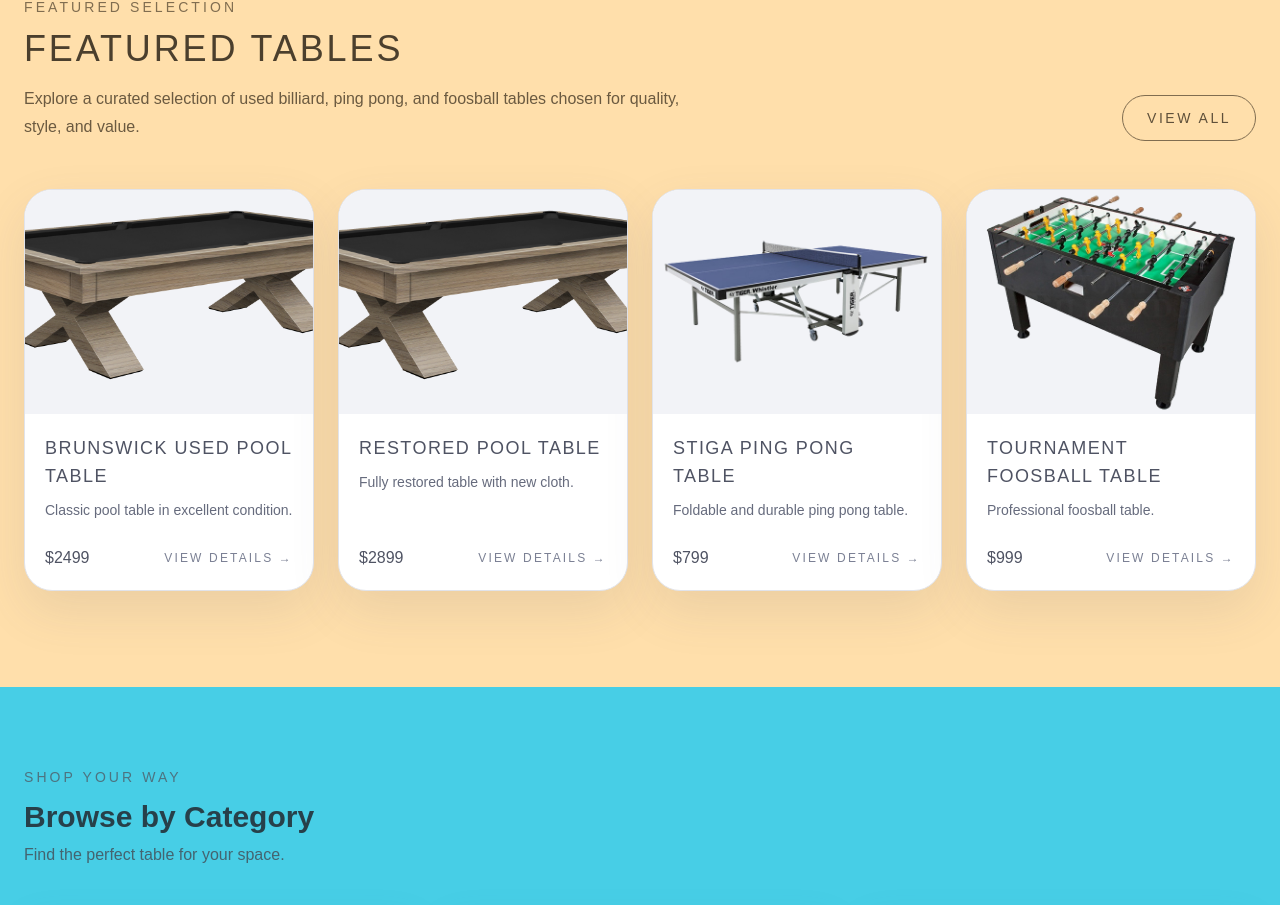
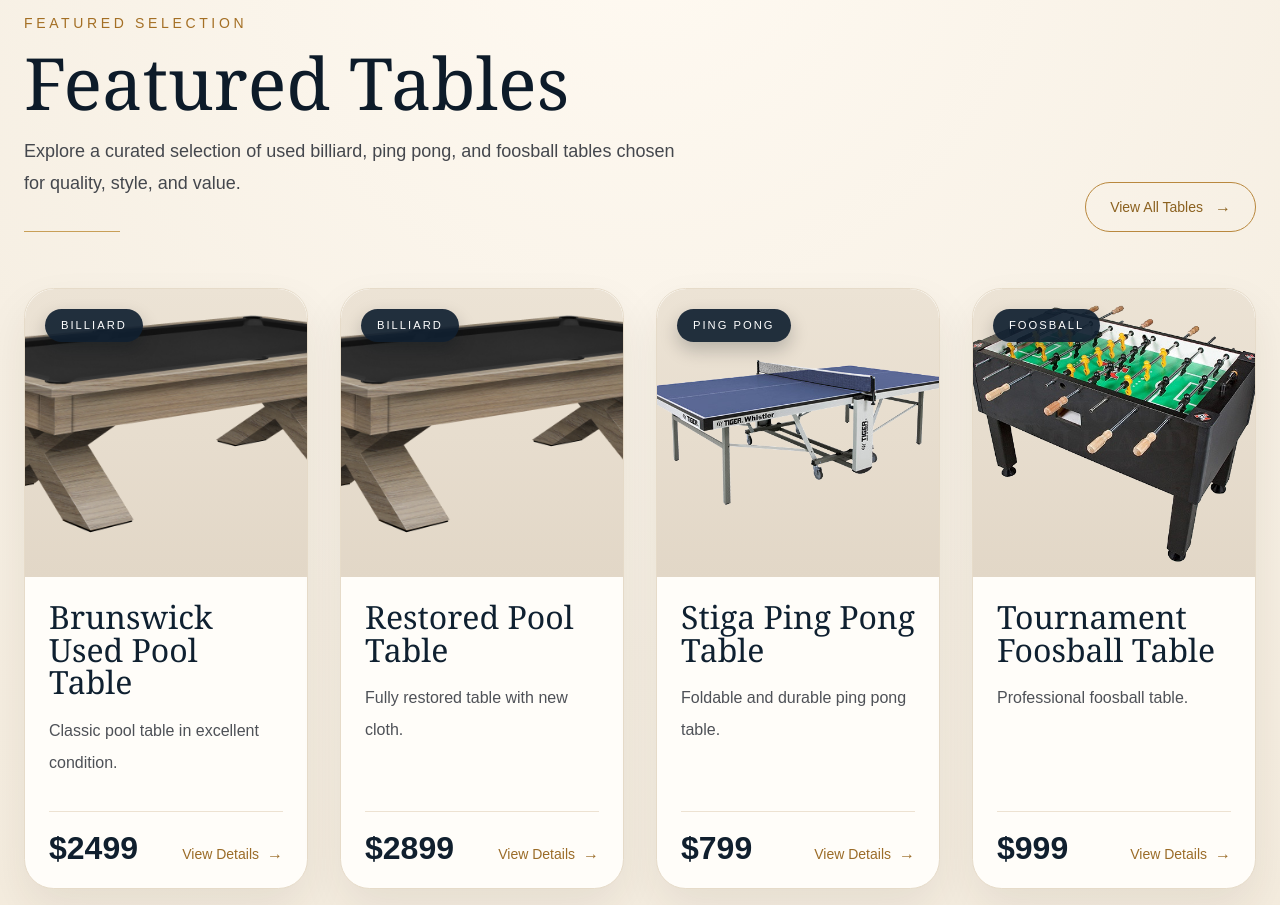
Before and after one commit to disc3110/used-tables-frontend, a Next.js app: page / in a window 1280 px wide. Shown: the part 1859-2764 px from the top of the page. Built offline with nearby package versions, Linux system fonts and the light colour scheme.

Commit message:
refactor featured section

```diff
--- a/src/components/layout/Navbar.tsx
+++ b/src/components/layout/Navbar.tsx
@@ -2,31 +2,37 @@
 
 export default function Navbar() {
   return (
-    <nav className="fixed top-0 left-0 z-50 w-full border-b border-[#3f4768] bg-[#505a80]/92 text-white backdrop-blur">
-      <div className="max-w-7xl mx-auto px-6 py-4 flex items-center justify-between">
-        <Link href="/" className="font-bold text-lg">
-          Used Pool Tables
+    <nav className="fixed top-0 left-0 z-50 w-full border-b border-white/10 bg-[#081a2a]/96 text-white backdrop-blur-xl">
+      <div className="mx-auto flex max-w-7xl items-center justify-between gap-4 px-5 py-4 md:px-6">
+        <Link
+          href="/"
+          className="max-w-[10.5rem] text-balance text-lg leading-tight text-[#f7efe3] [font-family:Georgia,Times,'Times_New_Roman',serif] sm:max-w-none md:text-[2rem]"
+        >
+          Used Billiard Store
         </Link>
 
-        <div className="hidden md:flex items-center gap-6">
-          <Link href="/products" className="hover:underline">
+        <div className="hidden items-center justify-center gap-10 text-[0.98rem] text-white/88 md:flex">
+          <Link href="/products" className="transition hover:text-[#f3c46e]">
             Shop
           </Link>
 
-          <Link href="/about" className="hover:underline">
+          <Link href="/about" className="transition hover:text-[#f3c46e]">
             About
           </Link>
 
-          <Link href="/contact" className="hover:underline">
+          <Link href="/contact" className="transition hover:text-[#f3c46e]">
             Contact
           </Link>
         </div>
 
         <Link
           href="/contact"
-          className="rounded-lg bg-[#ffdfab] px-4 py-2 text-sm font-medium text-[#3f3120] transition hover:bg-[#ffe7bf]"
+          className="inline-flex items-center justify-center gap-2 rounded-full bg-[#f1c269] px-4 py-2.5 text-sm font-medium text-[#18212d] shadow-[0_10px_24px_rgba(0,0,0,0.18)] transition hover:bg-[#f6cf84] md:px-6"
         >
-          Request Quote
+          <span>Request Quote</span>
+          <span aria-hidden="true" className="text-base leading-none">
+            &rarr;
+          </span>
         </Link>
       </div>
     </nav>
--- a/src/components/product/ProductCard.tsx
+++ b/src/components/product/ProductCard.tsx
@@ -6,53 +6,66 @@
   product: Product;
 }
 
+const categoryLabelMap: Record<Product["category"], string> = {
+  "pool-tables": "Billiard",
+  "ping-pong": "Ping Pong",
+  foosball: "Foosball",
+};
+
 export default function ProductCard({ product }: ProductCardProps) {
   return (
     <Link href={`/products/${product.slug}`} className="group block">
-      <div className="h-full flex flex-col overflow-hidden rounded-[1.75rem] border border-[#e1e3ea] bg-white shadow-[0_20px_50px_rgba(90,92,110,0.12)] transition duration-300 hover:-translate-y-1 hover:shadow-[0_30px_70px_rgba(90,92,110,0.18)]">
-        {/* Image */}
-        <div className="relative h-56 w-full overflow-hidden bg-[#f2f3f7]">
+      <article className="flex h-full flex-col overflow-hidden rounded-[1.85rem] border border-[#e6dbc9] bg-[#fffdf9] shadow-[0_20px_44px_rgba(47,37,23,0.08)] transition duration-300 hover:-translate-y-2 hover:shadow-[0_30px_60px_rgba(47,37,23,0.14)]">
+        <div className="relative h-72 w-full overflow-hidden rounded-t-[1.85rem] bg-[linear-gradient(180deg,#ece3d5_0%,#e2d7c7_100%)]">
+          <div className="absolute left-5 top-5 z-10 rounded-full bg-[#112030]/92 px-4 py-2 text-[0.7rem] font-medium uppercase tracking-[0.18em] text-white shadow-[0_8px_18px_rgba(6,12,20,0.22)]">
+            {categoryLabelMap[product.category]}
+          </div>
+
           {product.images && product.images.length > 0 ? (
             <Image
               src={product.images[0].url}
               alt={product.images[0].alt || product.name}
               fill
-              sizes="(max-width: 768px) 100vw, 33vw"
-              className="object-cover"
+              sizes="(max-width: 767px) 100vw, (max-width: 1279px) 50vw, 25vw"
+              className="object-cover transition duration-500 group-hover:scale-[1.04]"
             />
           ) : (
-            <div className="flex h-full items-center justify-center">
-              <span className="text-sm tracking-[0.2em] text-[#9aa0b3] uppercase">
-                Image
+            <div className="flex h-full items-center justify-center bg-[radial-gradient(circle_at_top,#f4ebdf_0%,#e0d4c2_100%)]">
+              <span className="rounded-full border border-[#c7b9a3] px-4 py-2 text-xs font-medium uppercase tracking-[0.24em] text-[#8d7b60]">
+                Product Preview
               </span>
             </div>
           )}
         </div>
 
-        {/* Content */}
-        <div className="flex flex-col justify-between flex-1 space-y-4 p-5">
+        <div className="flex flex-1 flex-col justify-between p-6">
           <div>
-            <h3 className="text-lg font-medium tracking-[0.08em] text-[#4f5363] uppercase">
+            <h3 className="text-[2rem] leading-[1.02] text-[#0f2030] [font-family:Georgia,Times,'Times_New_Roman',serif]">
               {product.name}
             </h3>
 
-            <p className="mt-2 text-sm leading-6 text-[#666b7d]">
+            <p className="mt-4 text-[1rem] leading-8 text-[#4e5157]">
               {product.shortDescription}
             </p>
           </div>
 
-          {/* Price + CTA */}
-          <div className="flex items-center justify-between pt-2">
-            <span className="text-base font-medium text-[#4f5363]">
+          <div className="mt-8 flex items-end justify-between gap-4 border-t border-[#ede2d2] pt-5">
+            <span className="text-[2rem] font-semibold leading-none text-[#101f2e]">
               ${product.startingPrice}
             </span>
 
-            <span className="text-xs font-medium tracking-[0.18em] text-[#7b8094] uppercase group-hover:text-[#4f5363] transition">
-              View Details →
+            <span className="inline-flex items-center gap-2 text-sm font-medium text-[#9b6c28] transition group-hover:text-[#7b5218]">
+              <span>View Details</span>
+              <span
+                aria-hidden="true"
+                className="text-base leading-none transition duration-300 group-hover:translate-x-1"
+              >
+                &rarr;
+              </span>
             </span>
           </div>
         </div>
-      </div>
+      </article>
     </Link>
   );
 }
--- a/src/components/product/ProductGrid.tsx
+++ b/src/components/product/ProductGrid.tsx
@@ -7,7 +7,7 @@
 
 export default function ProductGrid({ products }: ProductGridProps) {
   return (
-    <div className="grid grid-cols-1 gap-6 sm:grid-cols-2 lg:grid-cols-3 xl:grid-cols-4">
+    <div className="grid grid-cols-1 gap-8 md:grid-cols-2 lg:grid-cols-4">
       {products.map((product) => (
         <ProductCard key={product.id} product={product} />
       ))}
--- a/src/components/sections/FeaturedProducts.tsx
+++ b/src/components/sections/FeaturedProducts.tsx
@@ -1,38 +1,48 @@
 import Link from "next/link";
 import ProductGrid from "@/components/product/ProductGrid";
+import TrustBenefits from "@/components/sections/TrustBenefits";
 import { products } from "@/data/products";
 
 export default function FeaturedProductsSection() {
   const featuredProducts = products.filter((p) => p.featured);
 
   return (
-    <section id="featured-products" className="bg-[#ffdfab] px-6 py-24 snap-start">
+    <section
+      id="featured-products"
+      className="snap-start bg-[radial-gradient(circle_at_top,#fffaf2_0%,#f6efe3_52%,#f3eadb_100%)] px-6 py-24 md:py-28"
+    >
       <div className="mx-auto max-w-7xl">
-        <div className="mb-12 flex flex-col gap-6 md:flex-row md:items-end md:justify-between">
-          <div className="max-w-2xl">
-            <p className="text-sm font-medium uppercase tracking-[0.22em] text-[#806d50]">
+        <div className="mb-14 flex flex-col gap-8 md:flex-row md:items-end md:justify-between">
+          <div className="max-w-3xl">
+            <p className="text-sm font-medium uppercase tracking-[0.26em] text-[#a46f24]">
               Featured Selection
             </p>
 
-            <h2 className="mt-3 text-4xl font-light tracking-[0.08em] text-[#4b3f2d] uppercase">
+            <h2 className="mt-4 max-w-2xl text-5xl leading-[0.92] text-[#0d1b29] [font-family:Georgia,Times,'Times_New_Roman',serif] md:text-7xl">
               Featured Tables
             </h2>
 
-            <p className="mt-4 text-base leading-7 text-[#6b5a40]">
+            <p className="mt-5 max-w-2xl text-lg leading-8 text-[#44474d]">
               Explore a curated selection of used billiard, ping pong, and
               foosball tables chosen for quality, style, and value.
             </p>
+
+            <div className="mt-8 h-px w-24 bg-[#c89f57]" />
           </div>
 
           <Link
             href="/products"
-            className="inline-flex items-center justify-center rounded-full border border-[#806d50] px-6 py-3 text-sm font-medium uppercase tracking-[0.18em] text-[#5f503a] transition hover:bg-[#806d50] hover:text-[#fff8ec]"
+            className="inline-flex items-center justify-center gap-3 self-start rounded-full border border-[#b9883e] px-6 py-3.5 text-sm font-medium text-[#8b611f] transition hover:bg-[#b9883e] hover:text-white md:self-end"
           >
-            View All
+            <span>View All Tables</span>
+            <span aria-hidden="true" className="text-base leading-none">
+              &rarr;
+            </span>
           </Link>
         </div>
 
         <ProductGrid products={featuredProducts} />
+        <TrustBenefits />
       </div>
     </section>
   );
--- /dev/null
+++ b/src/components/sections/TrustBenefits.tsx
@@ -0,0 +1,116 @@
+const benefits = [
+  {
+    title: "Quality Checked",
+    description: "Every table is inspected for quality and playability.",
+    icon: (
+      <svg aria-hidden="true" viewBox="0 0 24 24" className="h-8 w-8">
+        <path
+          d="M12 3l7 3v5c0 4.6-2.8 8.2-7 10-4.2-1.8-7-5.4-7-10V6l7-3z"
+          fill="none"
+          stroke="currentColor"
+          strokeWidth="1.7"
+          strokeLinecap="round"
+          strokeLinejoin="round"
+        />
+        <path
+          d="M9 12.5l2 2 4-4"
+          fill="none"
+          stroke="currentColor"
+          strokeWidth="1.7"
+          strokeLinecap="round"
+          strokeLinejoin="round"
+        />
+      </svg>
+    ),
+  },
+  {
+    title: "Delivery Available",
+    description: "We offer local and nationwide delivery options.",
+    icon: (
+      <svg aria-hidden="true" viewBox="0 0 24 24" className="h-8 w-8">
+        <path
+          d="M3 6h11v9H3zM14 9h3l4 4v2h-7z"
+          fill="none"
+          stroke="currentColor"
+          strokeWidth="1.7"
+          strokeLinecap="round"
+          strokeLinejoin="round"
+        />
+        <circle cx="7.5" cy="18" r="1.5" fill="none" stroke="currentColor" strokeWidth="1.7" />
+        <circle cx="17.5" cy="18" r="1.5" fill="none" stroke="currentColor" strokeWidth="1.7" />
+      </svg>
+    ),
+  },
+  {
+    title: "Great Value",
+    description: "Premium tables at a fraction of the original price.",
+    icon: (
+      <svg aria-hidden="true" viewBox="0 0 24 24" className="h-8 w-8">
+        <path
+          d="M12 3l2.2 4.4 4.8.7-3.5 3.4.8 4.8L12 14.8 7.7 16.3l.8-4.8L5 8.1l4.8-.7L12 3z"
+          fill="none"
+          stroke="currentColor"
+          strokeWidth="1.6"
+          strokeLinecap="round"
+          strokeLinejoin="round"
+        />
+        <path
+          d="M8.5 20h7"
+          fill="none"
+          stroke="currentColor"
+          strokeWidth="1.7"
+          strokeLinecap="round"
+        />
+      </svg>
+    ),
+  },
+  {
+    title: "Expert Support",
+    description: "Our team is here to help you find the perfect table.",
+    icon: (
+      <svg aria-hidden="true" viewBox="0 0 24 24" className="h-8 w-8">
+        <path
+          d="M6 18v-4a6 6 0 0112 0v4"
+          fill="none"
+          stroke="currentColor"
+          strokeWidth="1.7"
+          strokeLinecap="round"
+          strokeLinejoin="round"
+        />
+        <path
+          d="M6 18H4v-4h2m12 4h2v-4h-2M10 20h4"
+          fill="none"
+          stroke="currentColor"
+          strokeWidth="1.7"
+          strokeLinecap="round"
+          strokeLinejoin="round"
+        />
+      </svg>
+    ),
+  },
+];
+
+export default function TrustBenefits() {
+  return (
+    <div className="mt-16 rounded-[2rem] border border-[#dfd2be] bg-white/70 px-6 py-8 shadow-[0_20px_40px_rgba(77,58,34,0.08)] backdrop-blur-sm md:px-8">
+      <div className="grid grid-cols-1 gap-8 md:grid-cols-2 lg:grid-cols-4 lg:gap-0">
+        {benefits.map((benefit, index) => (
+          <div
+            key={benefit.title}
+            className={`flex gap-4 lg:px-8 ${index < benefits.length - 1 ? "lg:border-r lg:border-[#dccfbf]" : ""}`}
+          >
+            <div className="mt-1 shrink-0 text-[#b27a2a]">{benefit.icon}</div>
+            <div>
+              <h3 className="text-lg font-medium text-[#102131]">
+                {benefit.title}
+              </h3>
+              <p className="mt-2 text-sm leading-7 text-[#5c5e63]">
+                {benefit.description}
+              </p>
+            </div>
+          </div>
+        ))}
+      </div>
+    </div>
+  );
+}
```
Also changed, not shown: src/components/sections/HeroSection.tsx (+7 -6 lines).
